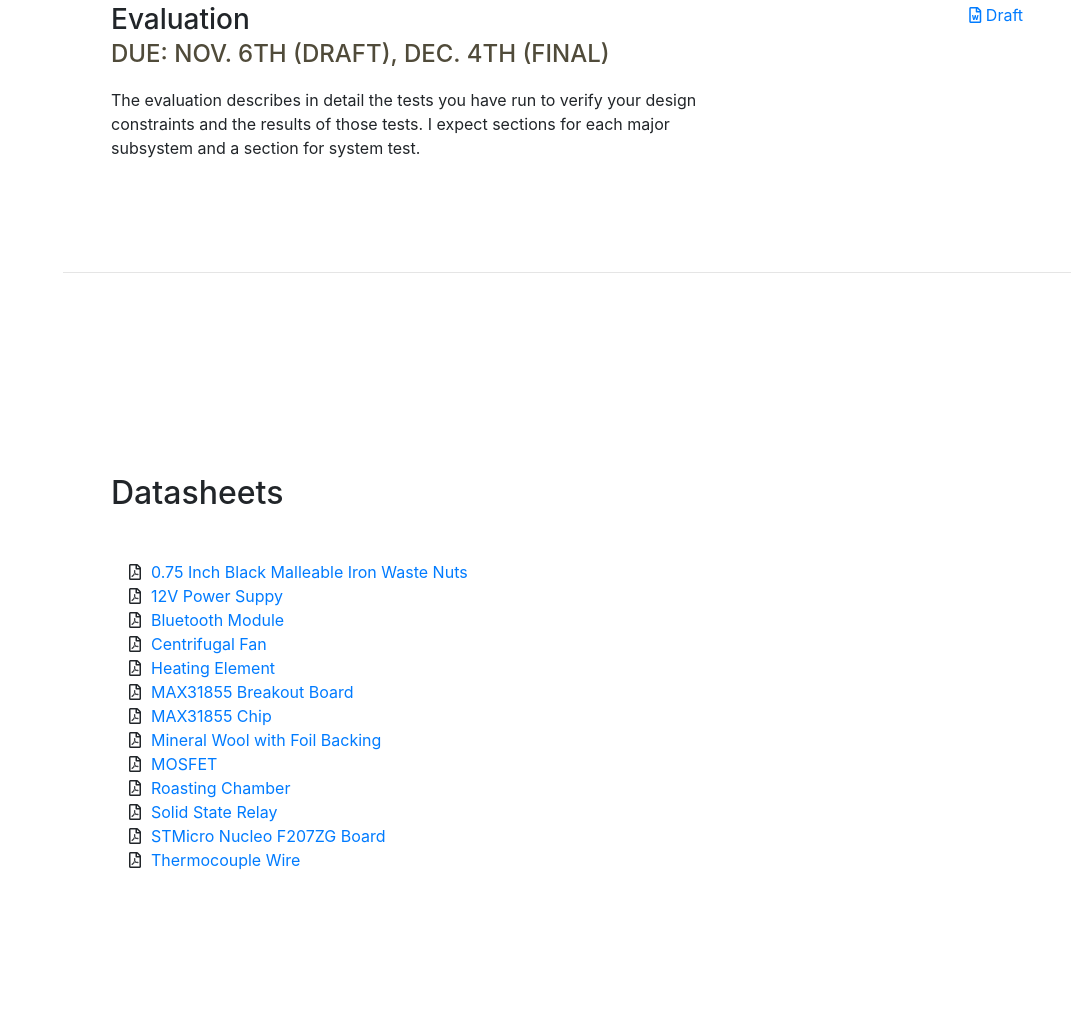
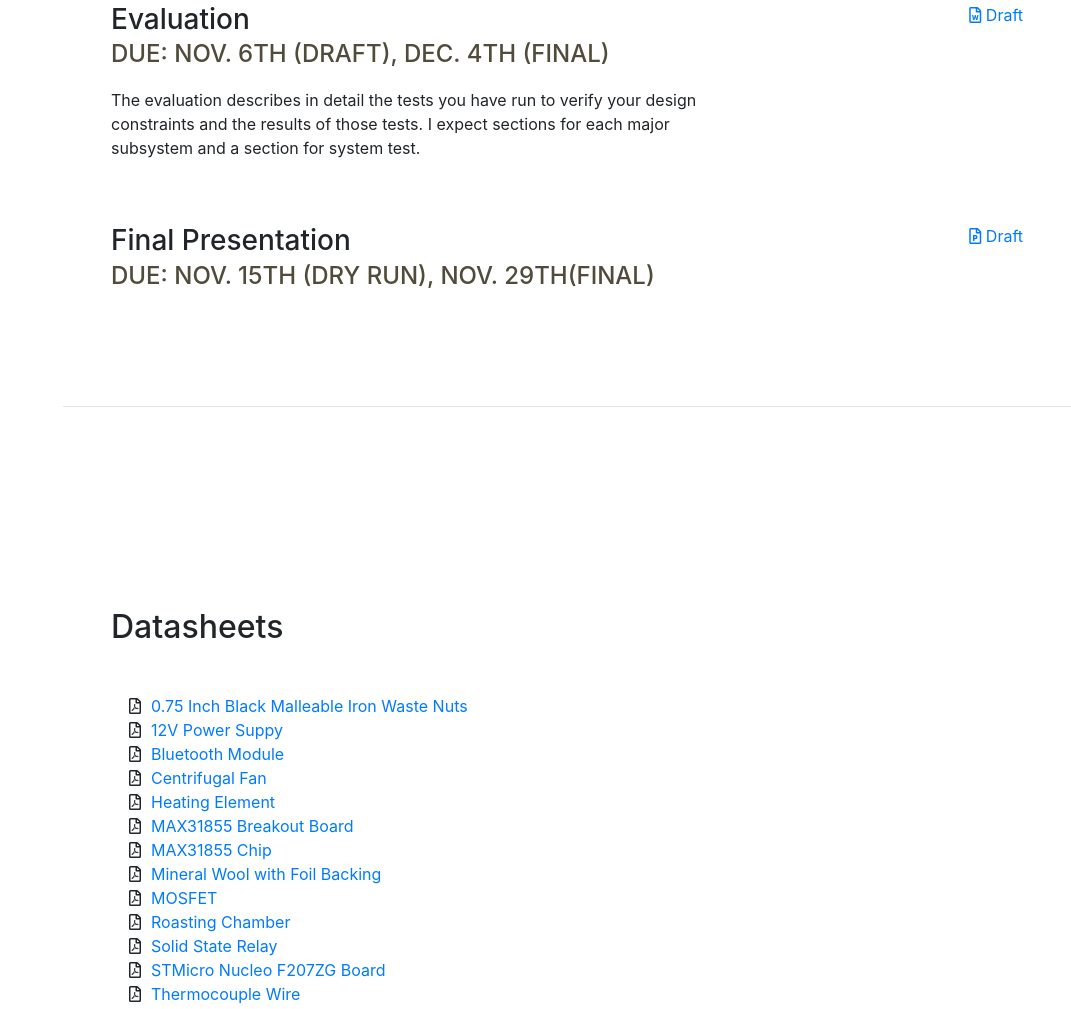
Before and after one commit to IntelliRoast/intelliroast.github.io, a website with bundled scripts: page index.html in a window 1280 px wide. Shown: the part 2892-3901 px from the top of the page, without its empty margins (209-1280 px from the left). Built offline with nearby package versions, Linux system fonts and the light colour scheme; a web font is replaced by a local one.

Commit message:
Add Final Presentation Dry Run

```diff
--- a/index.html
+++ b/index.html
@@ -305,6 +305,28 @@
               </span> -->
             </div>
           </div>
+          <div class="resume-item d-flex flex-column flex-md-row mb-5">
+            <div class="resume-content mr-auto">
+              <h3 class="mb-0">Final Presentation</h3>
+              <div class="subheading mb-3">Due: Nov. 15th (Dry Run), Nov.  29th(Final)</div>
+              <p>
+
+              </p>
+            </div>
+            <div class="resume-date text-md-right">
+              <span class="text-primary">
+                <a href="docs/IntelliRoast_FinalPresentation_Draft.pptx">
+                  <i class="far fa-file-powerpoint" aria-hidden="true"></i> Draft
+                </a>
+              </span>
+              <!-- <span class="text-primary"> / </span>
+              <span class="text-primary">
+                <a href="docs/IntelliRoast_FinalPresentation_Final.pptx">
+                  <i class="far fa-file-word" aria-hidden="true"></i> Final
+                </a>
+              </span> -->
+            </div>
+          </div>
 
         </div>
 
```
Also changed, not shown: 1 other file.
